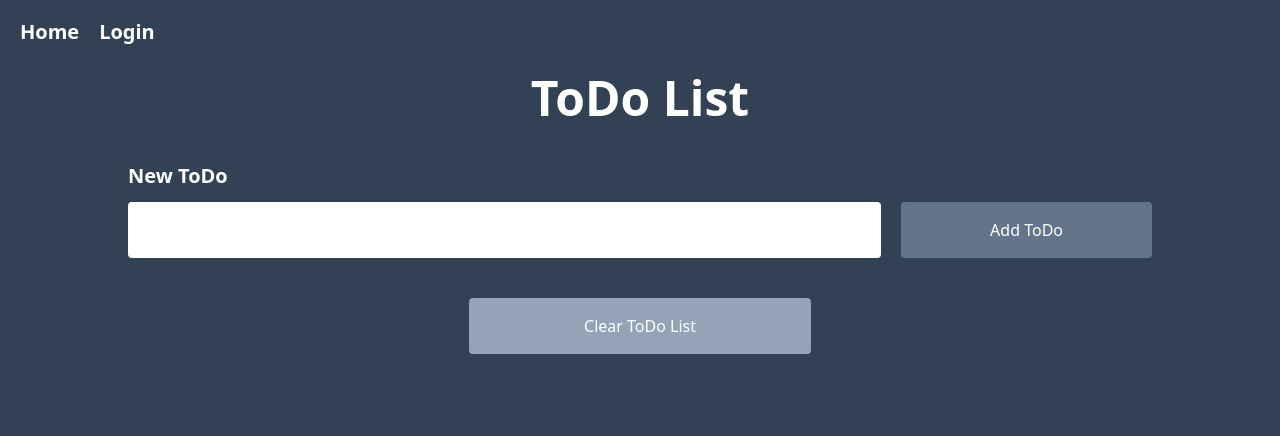
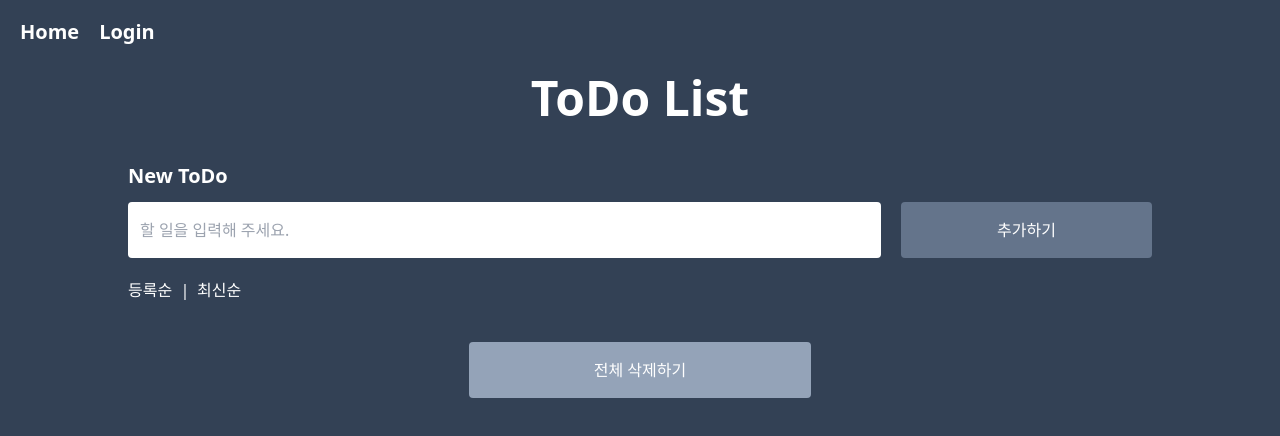
Before and after one commit to heejae0811/nuxt3-study, a Nuxt app: page / in a window 1280 px wide. Shown: the top 436 px of the page. Built offline with nearby package versions, Linux system fonts and the light colour scheme.

Commit message:
Modify 정렬기능 추가

```diff
--- a/nuxt.config.ts
+++ b/nuxt.config.ts
@@ -1,5 +1,11 @@
 export default defineNuxtConfig({
   app: {
+    head: {
+      title: 'ToDo List',
+      meta: [
+        { name: 'description', content: '오늘의 할 일은 무엇일까요?' }
+      ]
+    },
     baseURL: '/nuxt3-todo/',
     buildAssetsDir: 'assets'
   },
--- a/pages/index.vue
+++ b/pages/index.vue
@@ -10,24 +10,42 @@ function addToDo() {
     newToDo.value = ''
   }
 }
+
+function sortLatest() {
+  toDo.toDoList.sort((a, b) => a.id - b.id)
+}
+
+function sortRegistered() {
+  toDo.toDoList.sort((a, b) => b.id - a.id)
+}
 </script>
 
 <template>
-  <div class="w-full max-w-screen-lg m-auto">
+  <section class="w-full max-w-screen-lg m-auto">
     <h1 class="mb-10 text-5xl font-bold text-center">ToDo List</h1>
 
-    <form @submit.prevent="addToDo()">
+    <form
+      class="mb-5"
+      @submit.prevent="addToDo()">
       <label for="toDo" class="block mb-3 text-xl font-bold">New ToDo</label>
 
       <div class="flex justify-between gap-5">
         <input
+          v-model="newToDo"
           type="text"
           id="toDo"
           class="w-3/4 px-3 py-4 rounded text-black"
-          v-model="newToDo"/>
-        <button class="w-1/4 bg-slate-500 rounded">Add ToDo</button>
+          placeholder="할 일을 입력해 주세요."/>
+        <button class="w-1/4 bg-slate-500 rounded">추가하기</button>
       </div>
     </form>
+
+    <div v-if="toDo.toDoList.length > 0">
+      <div class="flex gap-2">
+        <button @click="sortLatest()">등록순</button>
+        <i>|</i>
+        <button @click="sortRegistered()">최신순</button>
+      </div>
 
       <ul>
         <li
@@ -38,18 +56,18 @@ function addToDo() {
             <span>{{ key + 1 }}.</span> {{ list.content }}
           </p>
           <button
-          class="px-5 py-2 bg-slate-500 rounded"
-          @click="toDo.deleteToDo(list.id)">
-          Delete
+            @click="toDo.deleteToDo(list.id)"
+            class="px-5 py-2 bg-slate-500 rounded">
+            삭제
           </button>
         </li>
       </ul>
 
       <button
-      v-if="toDo.toDoList.length > 0"
-      class="block w-1/3 mt-10 m-auto px-3 py-4 bg-slate-400 rounded"
-      @click="toDo.clearTodo()">
-      Clear ToDo List
+        @click="toDo.clearTodo()"
+        class="block w-1/3 mt-10 m-auto px-3 py-4 bg-slate-400 rounded">
+        전체 삭제하기
       </button>
     </div>
+  </section>
 </template>
--- a/stores/cart.ts
+++ /dev/null
@@ -1,55 +0,0 @@
-import { defineStore, acceptHMRUpdate } from 'pinia'
-
-export const useCartStore = defineStore({
-  id: 'cart',
-
-  state: () => ({
-    rawItems: [] as string[],
-  }),
-
-  getters: {
-    items: (state): Array<{ name: string; amount: number }> =>
-      state.rawItems.reduce((items, item) => {
-        const existingItem = items.find((it) => it.name === item)
-
-        if (!existingItem) {
-          items.push({ name: item, amount: 1 })
-        } else {
-          existingItem.amount++
-        }
-
-        console.log('1', state.rawItems)
-        return items
-      }, [] as Array<{ name: string; amount: number }>),
-  },
-
-  actions: {
-    addItem(name: string) {
-      this.rawItems.push(name)
-    },
-
-    removeItem(name: string) {
-      const i = this.rawItems.lastIndexOf(name)
-      if (i > -1) this.rawItems.splice(i, 1)
-    },
-
-    increaseItem(name: string) {
-      const existingItem = this.items.find(it => it.name === name)
-
-      if (existingItem) {
-        existingItem.amount++
-      }
-
-
-      console.log(this.items)
-    },
-
-    decreaseItem(name: string) {
-
-    }
-  }
-})
-
-if (import.meta.hot) {
-  import.meta.hot.accept(acceptHMRUpdate(useCartStore, import.meta.hot))
-}
```
Also changed, not shown: 1 other file (tests, documents, lock files or other folders). Lines whose indentation alone changed are shown as unchanged.
